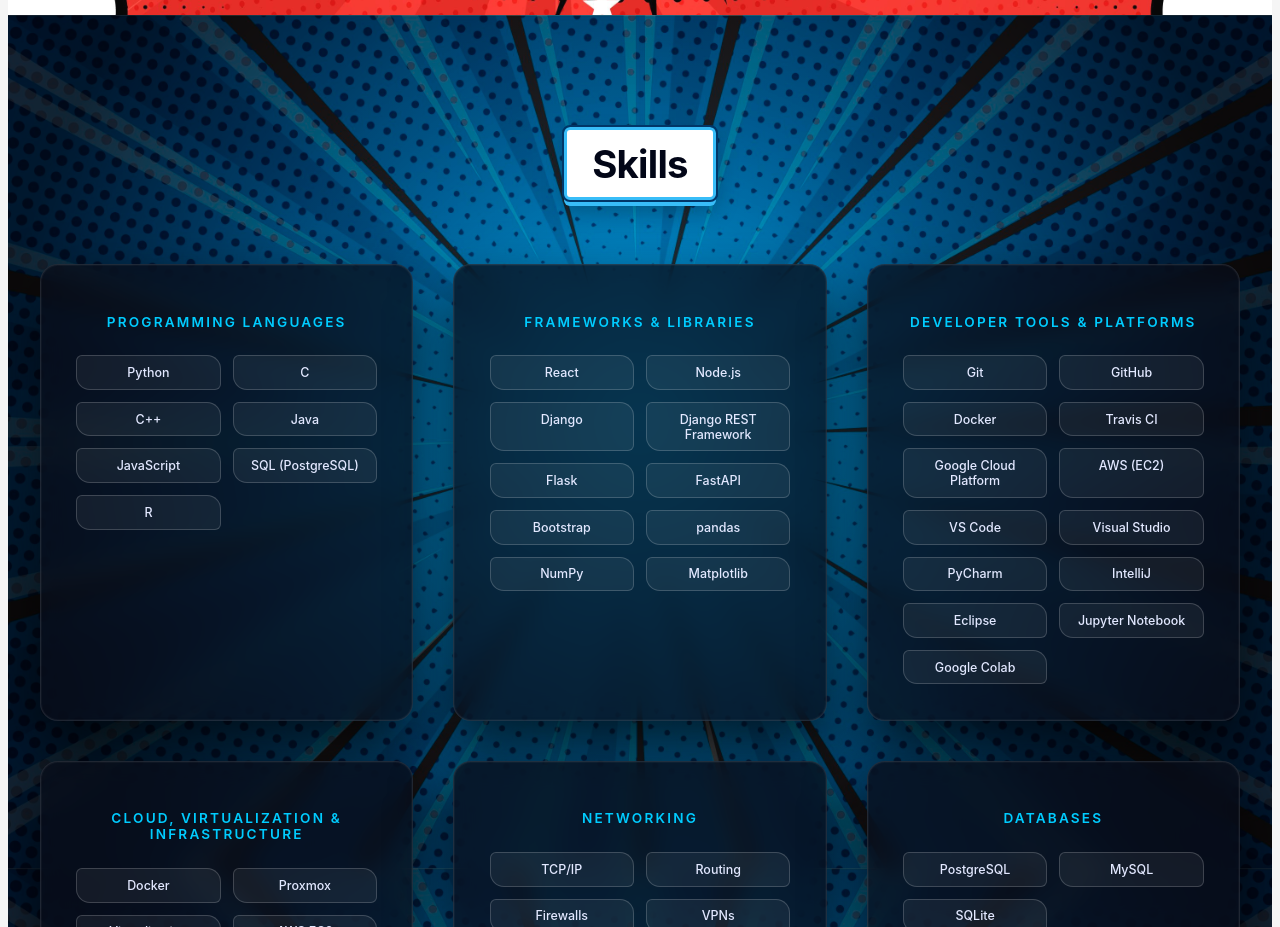
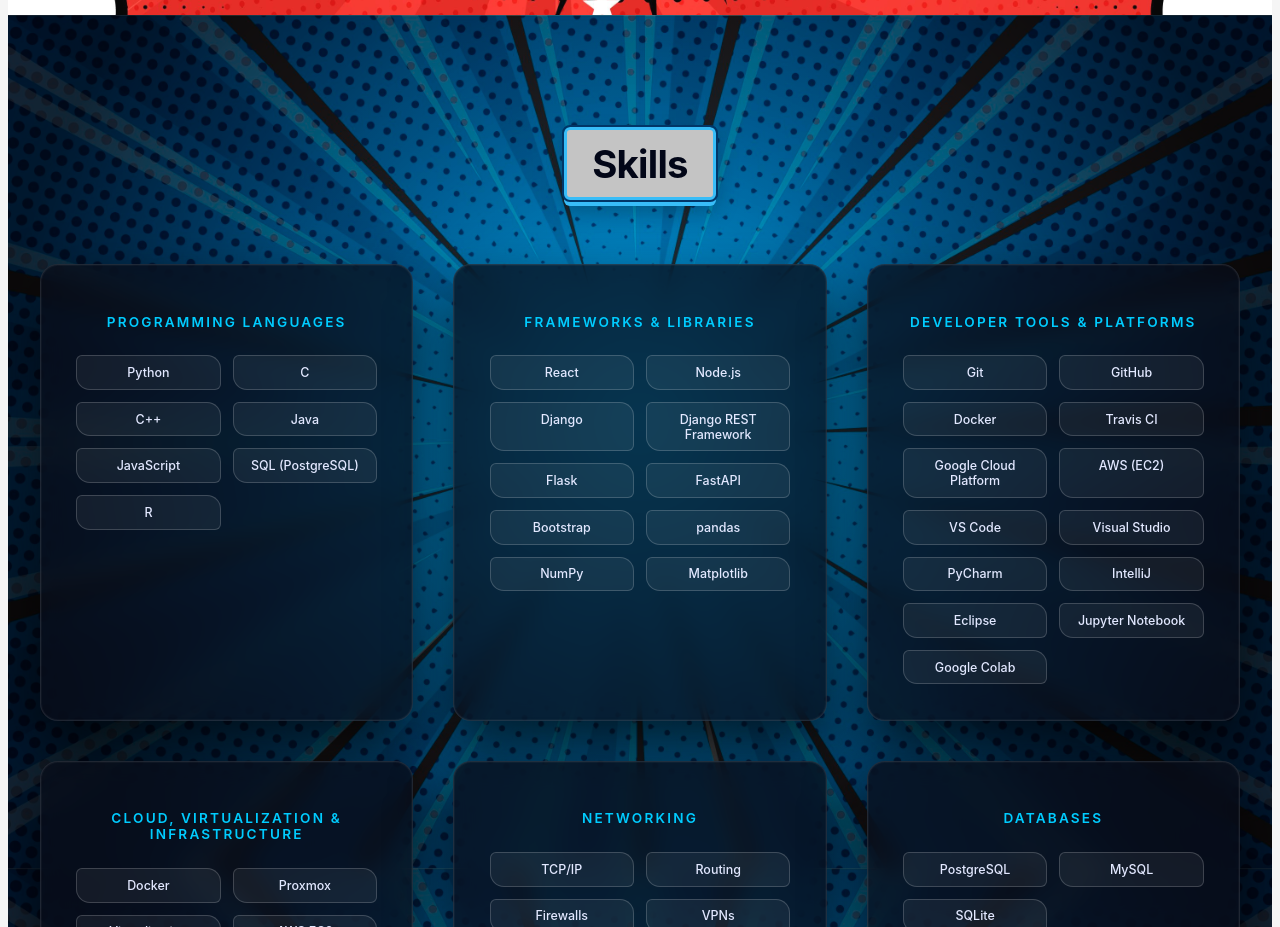
Before and after one commit to AngelShresthaCS/portfolio-site, a React (Create React App) app: page / in a window 1280 px wide. Shown: the part 6300-7227 px from the top of the page. Built offline with nearby package versions, Linux system fonts and the light colour scheme.

Commit message:
Skills section, converting the UI of h2 box to grey

```diff
--- a/src/components/Skills.css
+++ b/src/components/Skills.css
@@ -30,7 +30,7 @@
   letter-spacing: -0.02em;
 
   color: #020617;                 /* black text */
-  background: #ffffff;            /* light theme */
+  background: #c4c4c4;            /* light theme */
 
   display: inline-block;
   padding: 0.65rem 1.6rem;
```
